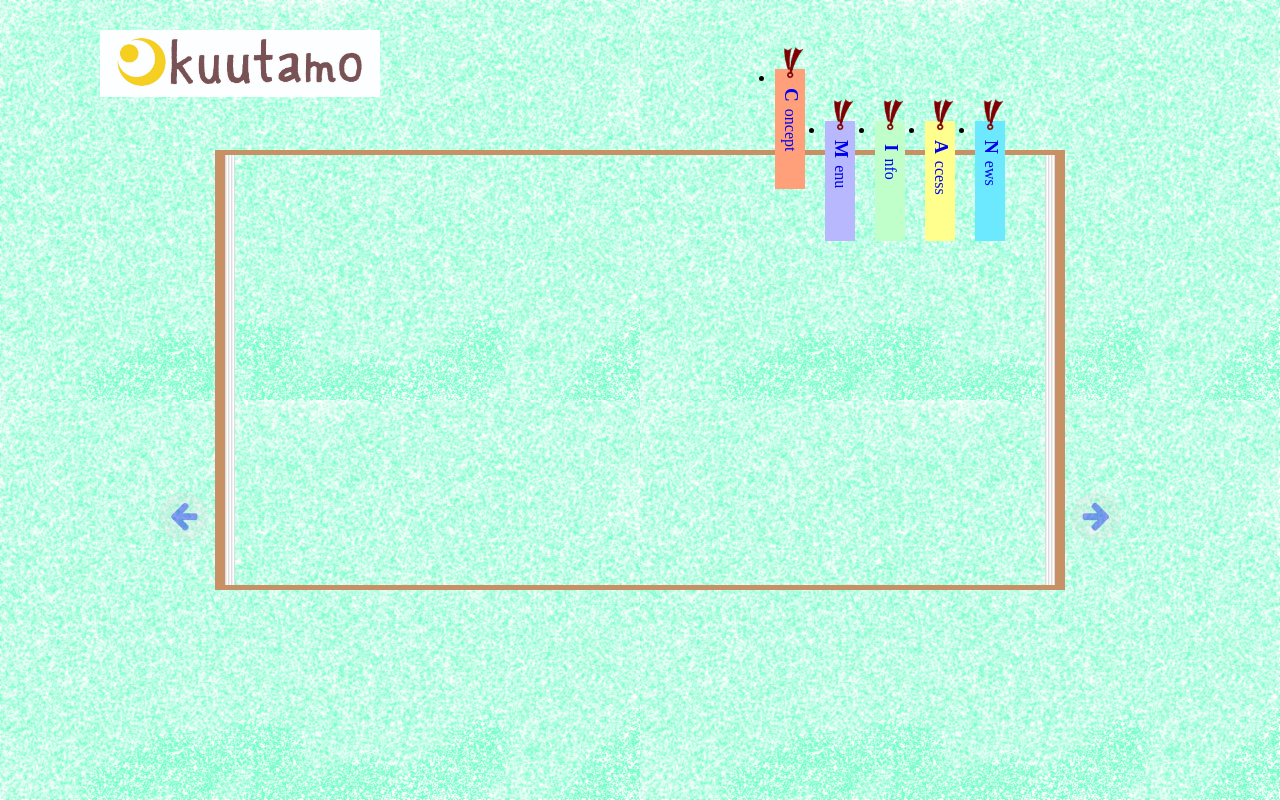
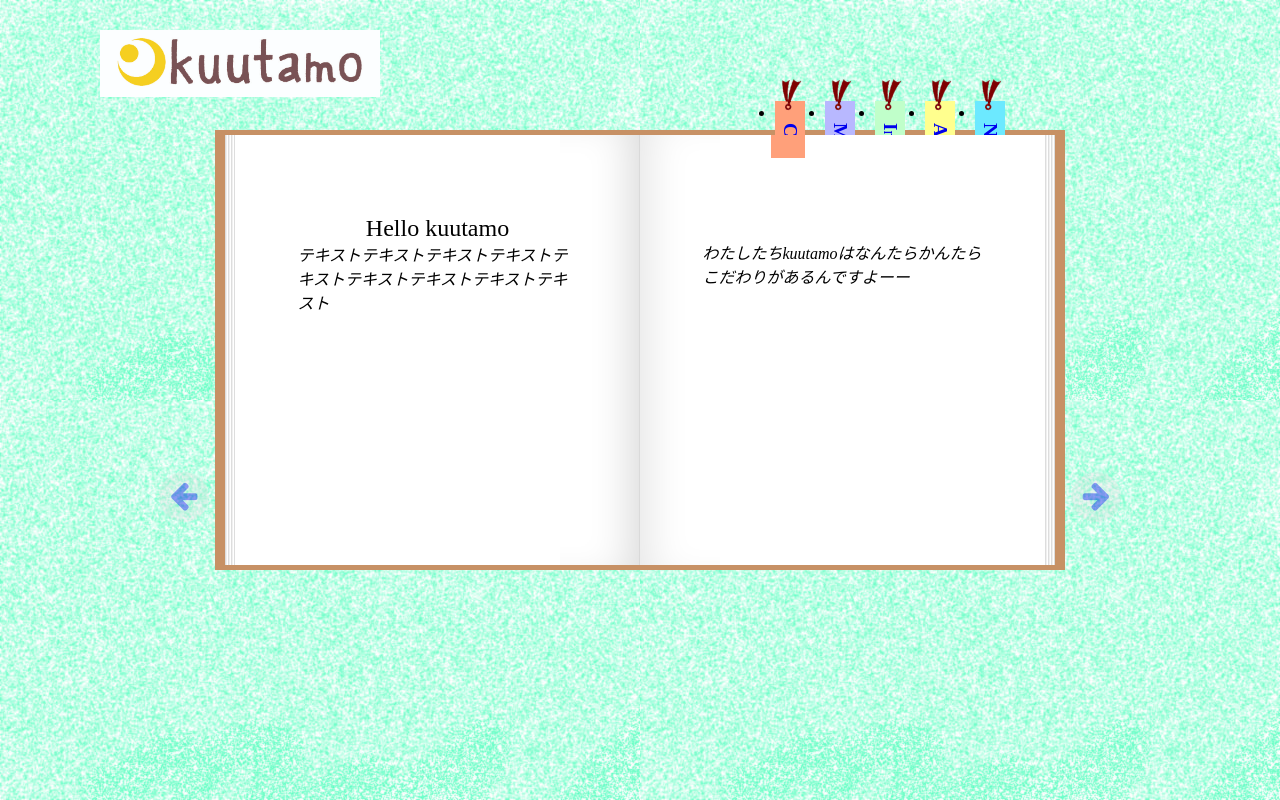
Before and after one commit to tonchan1216/kuutamo, a PHP site: page / in a window 1280 px wide. Run offline with PHP 8.4, Linux system fonts and the light colour scheme; some libraries are stand-ins or nearby versions.

Commit message:
Revert "add img"
This reverts commit 783213af2cbba962e3502baaeb2d3027c01f5982.

```diff
--- a/index.html
+++ b/index.html
@@ -40,7 +40,7 @@
 						<div>
 							<h3>Hello kuutamo</h3>
 
-							<img src="images/rabbit1.png" alt="">
+							<p>テキストテキストテキストテキストテキストテキストテキストテキストテキスト</p>
 						</div>
 					</div>
 
@@ -63,7 +63,7 @@
 					</div>
 
 					<div class="bb-side page-layout-1">
-						<p class="nav nav-menu"></p>
+						<div class="nav nav-menu"></div>
 						<div>
 							<p>Candy canes lollipop macaroon marshmallow gummi bears tiramisu.
 								Dessert croissant cupcake candy canes. Bear claw faworki faworki
@@ -224,7 +224,7 @@
 					</div>
 
 					<div class="bb-side page-layout-1">
-						<p class="nav nav-info"></p>
+						<div class="nav nav-info"></div>
 						<div>
 							<p>
 								〜gallary〜
@@ -241,7 +241,7 @@
 					</div>
 
 					<div class="bb-side page-layout-1">
-						<p class="nav nav-access"></p>
+						<div class="nav nav-access"></div>
 						<div>
 							<p>地図(画像)・徒歩何分<br>
 								gohan.kuutamo@gmail.com<br>
@@ -260,8 +260,8 @@
 					</div>
 
 					<div class="bb-side page-layout-1">
-						<p class="nav nav-news"></p>
-						<div>
+						<div class="nav nav-news"></div>
+							<div>
 							<p>最新のニュース、<br>
 								ブログの更新とか
 							</p>
@@ -272,7 +272,7 @@
 
 			<nav id="head-nav">
 				<ul>
-					<li class="nav-concept active">
+					<li class="nav-concept">
 						<a href="#" title=""><span>C</span>oncept</a>
 					</li>
 
@@ -281,7 +281,7 @@
 					</li>
 
 					<li class="nav-info">
-						<a href="#" title=""><span style="padding-left: 4px">I</span>nfo</a>
+						<a href="#" title=""><span>I</span>nfo</a>
 					</li>
 
 					<li class="nav-access">
@@ -306,5 +306,8 @@
 	<script src="js/jquerypp.custom.js"></script>
 	<script src="js/jquery.bookblock.js"></script>
 	<script src="js/script.js"></script>
+	<script>
+		Page.init();
+	</script>
 </body>
 </html>
--- a/js/script.js
+++ b/js/script.js
@@ -46,8 +46,6 @@ var Page = (function() {
 
 					$.each(pages, function(i,val) {
 						$(".nav-"+i).children('a').on( 'click touchstart', function( event ) {
-							$(this).parent().siblings().removeClass("active");
-							$(this).parent().addClass("active");
 							config.$bookBlock.bookblock( 'jump', val);
 							return false;
 						} );
--- a/style.css
+++ b/style.css
@@ -37,7 +37,7 @@ html {
 #header {
 	width: 280px;
 	height: 50px;
-	margin: 30px 0 70px 100px;
+	margin: 30px 0 50px 100px;
 	background-color: #E4E4E4;
 }
 
@@ -118,7 +118,7 @@ html {
 	z-index: 10;
 	width: 30px;
 	height: 120px;
-	padding-left: 5px;
+	padding-left: 4px;
 	-moz-transition: top 0.1s ease;
 	-webkit-transition: top 0.1s ease;
 	-o-transition: top 0.1s ease;
@@ -126,14 +126,14 @@ html {
 }
 
 #head-nav li.active, #head-nav li:hover {
-	top: -20%;
+	top: -18%;
 }
 
 #head-nav li:before {
 	content: "";
 	position: absolute;
 	top: -20%;
-	width: 25px;
+	width: 24px;
 	height: 36px;
 	background: url(images/bookmark.png) no-repeat;
 	background-position: top center;
@@ -143,8 +143,6 @@ html {
 #head-nav li a{
 	display: inline-block;
 	text-decoration: none;
-	margin-top: -3px;
-	font-size: 100%;
 	transform-origin:left bottom;
 	-webkit-transform: rotate(90deg);
 	-moz-transform: rotate(90deg);
@@ -156,7 +154,6 @@ html {
 #head-nav li a span {
 	font-weight: bold;
 	font-size: 120%;
-	margin-right: 7px;
 }
 
 .bb-side .nav {
@@ -164,7 +161,7 @@ html {
 	position: absolute;
 	top:-25%;
 	z-index: 10;
-	width: 30px;
+	width: 34px;
 	height: 130px;
 }
 
@@ -254,11 +251,13 @@ html {
 /*###########*/
 .page-layout-1 > div{
 	position: absolute;
-	top: 60px;
-	left: 15%;
+	top: 30%;
+	left: 50%;
 	margin: 0;
 	max-width: 300px;
 	width: 100%;
+	-webkit-transform: translateY(-50%) translateX(-50%);
+	transform: translateY(-50%) translateX(-50%);
 }
 
 .page-layout-1 > div h3 {
@@ -268,17 +267,22 @@ html {
 	font-family: "Sacramento", serif;
 }
 
-.page-layout-1 > div p {
+/*.page-layout-1 > div h3 span {
+	display: block;
+	padding: 5px 0 15px;
+	border-top: 1px solid #333;
+	border-bottom: 1px solid #333;
+	text-transform: uppercase;
+	font-size: 1em;
+	font-family: "Six Caps", sans-serif;
+	line-height: 1;
+}*/
+
+.page-layout-1 > div  p {
 	padding: 0 10px;
+	/*text-align: right;*/
 	font-style: italic;
 	font-family: "Cardo", serif;
-}
-
-.page-layout-1 > div img {
-	display: block;
-	width: 200px;
-	height: 100%;
-	margin: 50px auto;
 }
 
 
```
Also changed, not shown: blog.css (deleted, +0 -47 lines), home.html (+10 -40 lines), images/IMG_0855.JPG (deleted), images/rabbit1.png (deleted), images/rabbit2.png (deleted), images/うさぎ.jpg (deleted). Lines whose indentation alone changed are shown as unchanged.
